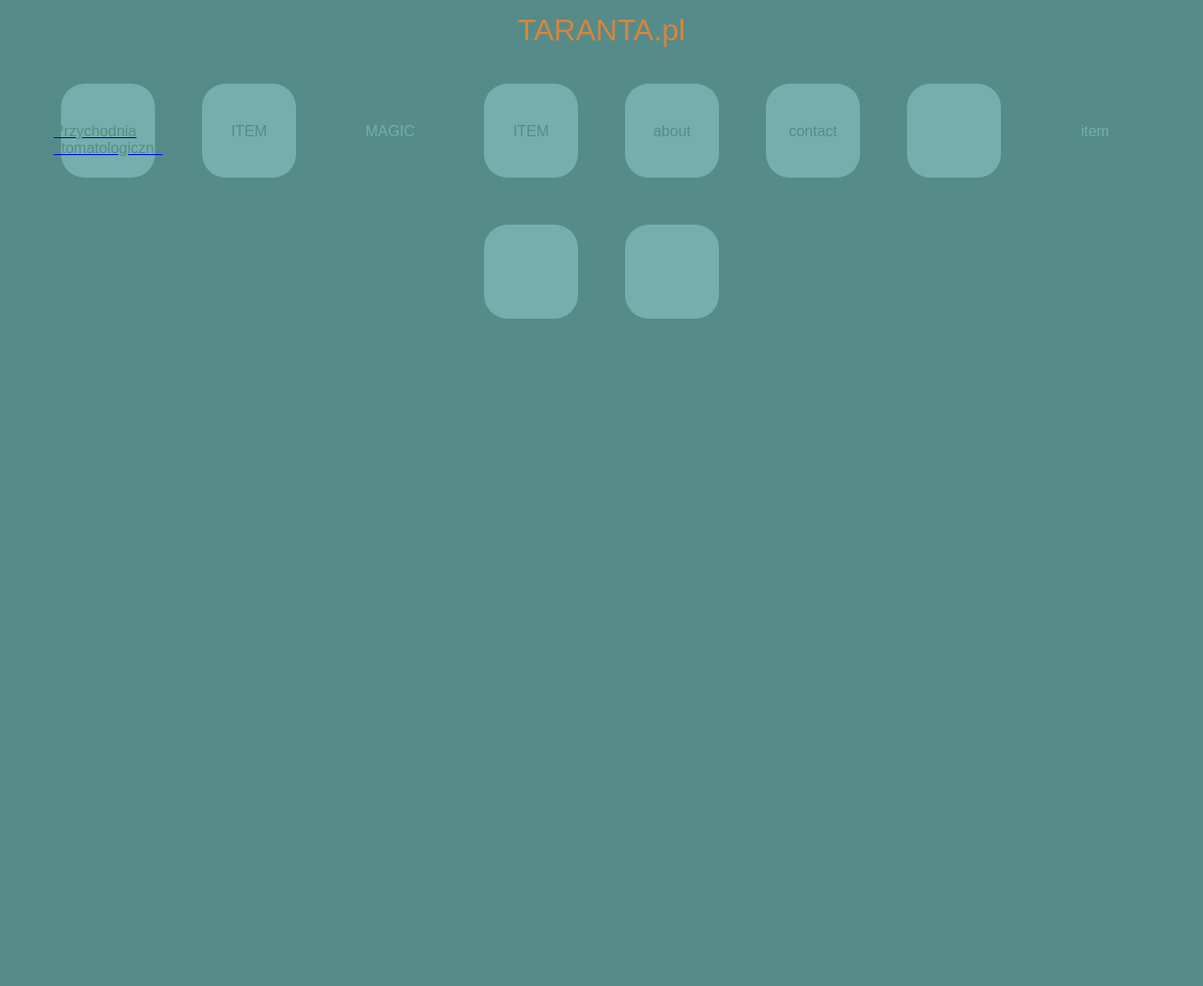
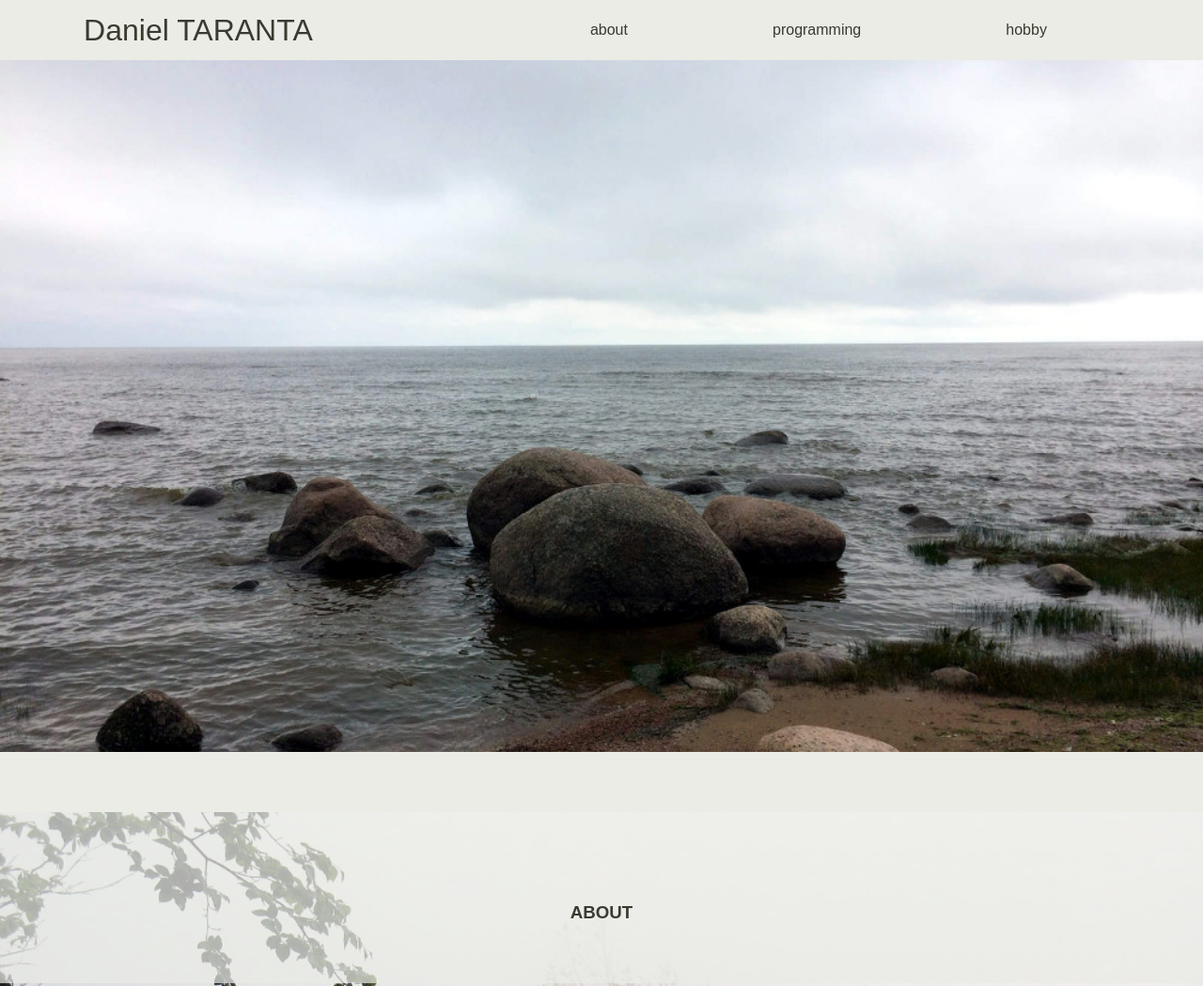
Before and after one commit to aquarioos/aquarioos.github.io, a plain HTML site: page index.html in a window 1280 px wide. Shown: the top 1049 px of the page at 94% size. Before the commit the page ends 800 px from the top, so only its background shows below. Drawn offline with Linux system fonts and the light colour scheme.

Commit message:
zmiana wyglądu

```diff
--- a/index.html
+++ b/index.html
@@ -4,39 +4,27 @@
         <meta charset="utf-8">
         <title>TARANTA</title>
         <link rel="stylesheet" href="stylesheets/style.css">
-        <script src="javascripts/jquery-3.2.1.min.js"></script>
-        <script src="javascripts/greensock-js/minified/TweenMax.min.js"></script>
-        <script src="javascripts/greensock-js/minified/plugins/CSSPlugin.min.js"></script>
-        <script src="javascripts/greensock-js/minified/easing/EasePack.min.js"></script>
-        <script src="javascripts/script.js"></script>
+        <!-- <script src="javascripts/script.js"></script> -->
     </head>
     <body>
-        <div class="header">
-            <div class="header-text">TARANTA.pl</div>
-        </div>
-        <div class="menu">
-            <a href="stom.html"><div class="menu-item"><div class="menu-item-text">Przychodnia stomatologiczna</div></div></a>
-            <div class="menu-item">
-                <div class="menu-item-text">ITEM</div>
-            </div>
-            <div class="magic-item">
-                <div class="magic-item-text">MAGIC</div>
-            </div>
-            <div class="menu-item">
-                <div class="menu-item-text">ITEM</div>
-            </div>
-            <div class="menu-item">
-                <div class="menu-item-text">about</div>
-            </div>
-            <div class="menu-item">
-                <div class="menu-item-text">contact</div>
-            </div>
-            <div class="menu-item"></div>
-            <div class="magic-item">
-                <div class="magic-item-text">item</div>
-            </div>
-            <div class="menu-item"></div>
-            <div class="menu-item"></div>
-        </div>
+        <header>
+            <a href=""><h2>Daniel TARANTA</h2></a>
+            <menu>
+                <a href="#about">about</a>
+                <a href="#programming">programming</a>
+                <a href="#hobby">hobby</a>
+            </menu>
+        </header>
+        <section id="home" style="background-image: url('photos/zf1.jpg');">
+        </section>
+        <section id="about" style="background-image: url('photos/jg1.jpg');">
+            <h3>ABOUT</h3>
+        </section>
+        <section id="programming" style="background-image: url('photos/jg2.jpg');">
+            <h3>PROGRAMMING</h3>
+        </section>
+        <section id="hobby" style="background-image: url('photos/jg3.jpg');">
+            <h3>HOBBY</h3>
+        </section>
     </body>
 </html>
--- a/stylesheets/style.css
+++ b/stylesheets/style.css
@@ -1,98 +1,86 @@
 /*
 COLORS:
     tori's eye:
-    #005A31
-    #A8CD1B
-    #CBE32D
-    #F3FAB6
+    #005A31 - ciemny zielony
+    #A8CD1B - jasny zielony
+    #CBE32D - najjaśniejszy zielony
+    #F3FAB6 - prawie biały zielony
     event finds:
     #558C89 - zielony-morski-ciemny
     #74AFAD - zielony-morski-jasny
     #D9853B - pomaranczowy
     #ECECEA - szary
-
+    w3
+    #EAECE5 - rgb(234, 236, 229) - prawie biały
+    #B2C2BF - rgb(178, 194, 191) - szaro-błękitny
+    #C0DED9 - rgb(192, 222, 217) - błękitny
+    #3B3A30 - prawie czarny
 */
 
-body {
-    background-color: #558C89;
-    font-family: sans-serif;
+* {
     margin: 0;
 }
 
-.header {
-    width: 100%;
-    display: flex;
-    align-items: center;
-    justify-content: center;
-    height: 64px;
+body {
+    background-color: #EAECE5;
+    font-family: sans-serif;
+    margin: 0;
+    padding: 0;
+    margin-top: 0;
+    color: #3B3A30;
 }
 
-.header-text {
-    color: #D9853B;
-    font-size: 32px;
-}
-
-.menu {
-    display: flex;
-    flex-direction: row;
-    flex-wrap: wrap;
-    justify-content: center;
-    transition: 0.7s;
-    width: 100%;
-}
-.menu-item {
-    width: 100px;
-    height: 100px;
-    border-radius: 25px;
-    background-color: #74AFAD;
-    margin: 25px;
-    cursor: pointer;
-    transition: 1s;
-    display: flex;
-    align-items: center;
-    justify-content: center;
-    color: #558C89;
-}
-
-.menu-item:hover {
-    transform: scale(1.2) rotate(15deg);
-    transition: 0.4s;
-    color: #ECECEA;
-}
-
-.menu-item-text {
-    height: 16px;
-}
-
-.photo {
+header {
     position: fixed;
+    z-index: 1;
     top: 0;
     left: 0;
     width: 100%;
-    height: 100%;
-    object-fit: cover;
+    height: 64px;
+    color: #3B3A30;
+    background-color: rgba(234, 236, 229, 0.5);
+    display: flex;
+    flex-direction: row;
+    justify-content: space-around;
+    align-items: center;
 }
 
-.magic-item {
-    width: 100px;
-    height: 100px;
-    border-radius: 25px;
-    margin: 25px;
-    cursor: pointer;
-    transition: 1s;
-    background-color: #558C89;
-    display: flex;
-    align-items: center;
-    justify-content: center;
-    color: #74AFAD;
+header h2 {
+    font-size: 32px;
+    font-weight: 100;
 }
 
-.magic-item:hover {
-    transform: scale(1.2) rotate(360deg);
-    transition: 1s;
-    color: #ECECEA;
+menu {
+    display: flex;
+    flex-direction: row;
+    justify-content: space-around;
+    align-items: center;
+    width: 50%;
 }
 
-.magic-item-text {
-    height: 16px;
+a {
+    text-decoration: none;
+    color: #3B3A30;
+    transition: 0.5s;
 }
+a:hover {
+    color: #B2C2BF;
+}
+
+section {
+    margin-top: 64px;
+    margin-bottom: 64px;
+    min-height: calc(100vh - 64px);
+    width: 100%;
+    background-position: center;
+    background-repeat: no-repeat;
+    background-size: cover;
+    background-attachment: fixed;
+}
+
+section h3 {
+    text-align: center;
+    padding-top: 96px;
+    padding-bottom: 64px;
+    background-color: rgba(234, 236, 229, 0.7);
+}
```
Also changed, not shown: photos/portfolio.jpg (added).
